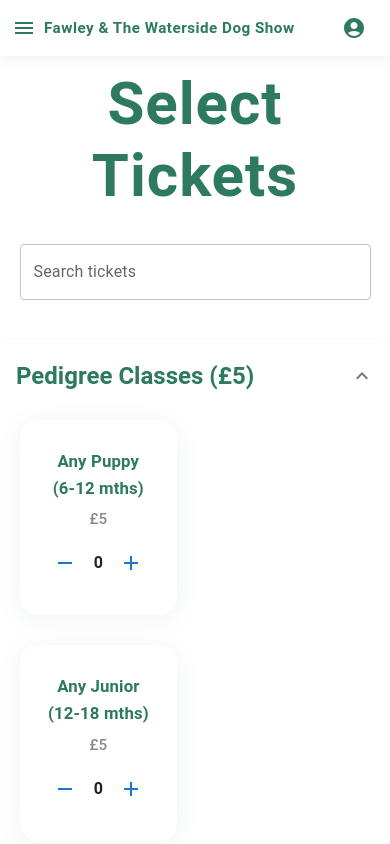
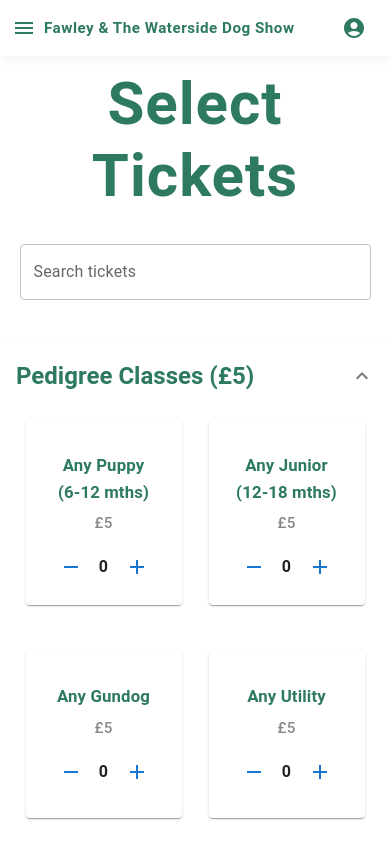
Before and after one commit to eddiemosh/fawley-waterside-dog-show, a React (Create React App) app: page /tickets in a window 390 px wide. Shown: the top 844 px of the page. Built offline with nearby package versions, Linux system fonts and the light colour scheme.

Commit message:
optional name

```diff
--- a/src/components/payments/cash-payment.js
+++ b/src/components/payments/cash-payment.js
@@ -24,15 +24,7 @@ const allTickets = [
 ];
 
 const CashPayment = () => {
-    const [auth, setAuth] = useState(false);
-    const [username, setUsername] = useState('');
-    const [password, setPassword] = useState('');
-    const [authError, setAuthError] = useState('');
-    const [userInfo, setUserInfo] = useState({
-        firstName: '',
-        lastName: '',
-        email: '',
-    });
+    const [userInfo, setUserInfo] = useState({ firstName: '', lastName: '', email: '' });
     const [dogs, setDogs] = useState([{ name: '', date_of_birth: '', sex: '' }]);
     const [selectedTickets, setSelectedTickets] = useState({});
     const [cashAmount, setCashAmount] = useState('');
@@ -123,68 +115,12 @@ const CashPayment = () => {
         }
     };
 
-    const handleAuthSubmit = (e) => {
-        e.preventDefault();
-        const allowed = ["ed", "ian", "sally"];
-        if (allowed.includes(username.trim().toLowerCase())) {
-            setAuth(true);
-            setAuthError('');
-        } else {
-            setAuthError('Invalid username');
-        }
-    };
-
-    if (!auth) {
-        return (
-            <Container maxWidth="xs" sx={{ mt: 8 }}>
-                <Box
-                    sx={{
-                        display: 'flex',
-                        flexDirection: 'column',
-                        alignItems: 'center',
-                        p: 4,
-                        border: '1px solid #ccc',
-                        borderRadius: 2,
-                        background: '#fff',
-                    }}
-                >
-                    <Typography variant="h5" gutterBottom>Cash Payment Login</Typography>
-                    <form onSubmit={handleAuthSubmit} style={{ width: '100%' }}>
-                        <TextField
-                            label="Username"
-                            value={username}
-                            onChange={e => setUsername(e.target.value)}
-                            fullWidth
-                            margin="normal"
-                            autoFocus
-                        />
-                        <TextField
-                            label="Password"
-                            type="password"
-                            value={password}
-                            onChange={e => setPassword(e.target.value)}
-                            fullWidth
-                            margin="normal"
-                        />
-                        {authError && (
-                            <Typography color="error" sx={{ mt: 1 }}>{authError}</Typography>
-                        )}
-                        <Button type="submit" variant="contained" color="primary" fullWidth sx={{ mt: 2 }}>
-                            Login
-                        </Button>
-                    </form>
-                </Box>
-            </Container>
-        );
-    }
-
     return (
         <Container>
+            <form onSubmit={handleSubmit}>
                 <Box mt={2} mb={4}>
                     <Typography variant="h4" gutterBottom>Record Cash Payment</Typography>
-            </Box>
-            <form onSubmit={handleSubmit}>
-                <Grid container spacing={3}>
+                    <Grid container spacing={2} mb={2}>
                         <Grid item xs={12} sm={4}>
                             <TextField
                                 label="First Name"
@@ -213,29 +149,17 @@ const CashPayment = () => {
                                 value={userInfo.email}
                                 onChange={handleUserInfoChange}
                                 fullWidth
-                            helperText="Recommended for order confirmation, but not required."
-                        />
-                    </Grid>
-                    <Grid item xs={12} sm={4}>
-                        <TextField
-                            label="Cash Amount (£)"
-                            name="cashAmount"
-                            type="number"
-                            value={cashAmount}
-                            onChange={handleCashAmountChange}
-                            fullWidth
                                 required
-                            inputProps={{ min: 0, step: '0.01' }}
                             />
                         </Grid>
                     </Grid>
-                <Box mt={4}>
-                    <Typography variant="h5" gutterBottom>Doggie Info</Typography>
+                    <Box>
+                        <Typography variant="h6" gutterBottom>Dog Information</Typography>
                         {dogs.map((dog, index) => (
-                        <Grid container spacing={2} key={index} alignItems="center">
-                            <Grid item xs={12} sm={4}>
+                            <Grid container spacing={2} key={index} mb={2}>
+                                <Grid item xs={12} sm={3}>
                                     <TextField
-                                    label={`Dog ${index + 1} Name`}
+                                        label="Dog's Name"
                                         name="name"
                                         value={dog.name}
                                         onChange={e => handleDogChange(index, e)}
@@ -271,17 +195,19 @@ const CashPayment = () => {
                                         <MenuItem value="Female">Female</MenuItem>
                                     </TextField>
                                 </Grid>
-                            <Grid item xs={12} sm={1}>
-                                <IconButton onClick={() => handleRemoveDog(index)} disabled={dogs.length === 1}>
+                                <Grid item xs={12} sm={1} sx={{ display: 'flex', alignItems: 'center' }}>
+                                    <IconButton onClick={() => handleRemoveDog(index)} disabled={dogs.length === 1} aria-label="Remove Dog">
                                         <Remove />
                                     </IconButton>
                                 </Grid>
                             </Grid>
                         ))}
+
                         <Box mt={2} textAlign="center">
                             <Button variant="outlined" startIcon={<Add />} onClick={handleAddDog}>
                                 Add Another Dog
                             </Button>
+                        </Box>
                     </Box>
                 </Box>
                 <Box mt={4}>
--- a/src/components/tickets/ticket-selection.css
+++ b/src/components/tickets/ticket-selection.css
@@ -8,11 +8,11 @@
 }
 
 .ticket-grid {
+    display: grid;
+    grid-template-columns: 1fr 1fr;
+    gap: 20px 20px;
     margin-bottom: 10px;
-    display: flex;
-    flex-wrap: wrap;
-    justify-content: center;
-    gap: 12px;
+    justify-items: center;
 }
 
 .ticket-card {
@@ -23,42 +23,50 @@
     border-radius: 8px;
     box-shadow: 0 4px 8px rgba(0, 0, 0, 0.08);
     text-align: center;
-    width: 100%;
-    max-width: 130px;
-    min-width: 90px;
+    width: 95%;
+    min-width: 220px;
+    max-width: 340px;
     flex: 1 1 90px;
     padding: 4px;
-    font-size: 0.85rem;
-    margin: 0 2px 8px 2px;
-    margin-bottom: 10px;
+    font-size: 1rem;
+    margin: 0 auto 10px auto;
 }
 
 .small-card {
-    max-width: 180px;
-    min-width: 140px;
     flex: 1 1 140px;
     padding: 8px;
     font-size: 0.95rem;
     margin: 0 4px 10px 4px;
 }
 
+@media (max-width: 900px) {
+    .ticket-card,
+    .small-card {
+        min-width: 160px;
+        max-width: 95%;
+        font-size: 0.95rem;
+        padding: 10px 4px;
+    }
+}
+
 @media (max-width: 600px) {
     .ticket-selection-title {
         font-size: 2rem;
     }
+    /* Keep 2 per row on mobile */
     .ticket-grid {
-        gap: 8px;
-        flex-wrap: wrap;
-        justify-content: center;
+        grid-template-columns: 1fr 1fr;
+        gap: 12px 8px;
     }
     .ticket-card,
     .small-card {
-        max-width: 44%;
-        min-width: 90px;
-        padding: 3px;
-        font-size: 0.8rem;
-        margin: 0 1% 6px 1%;
-        box-sizing: border-box;
+        min-width: 0;
+        max-width: 80%;
+        width: 80%;
+        font-size: 1rem;
+        padding: 16px 8px;
+        margin: 0 0 16px 0;
+        height: 70%;
     }
 }
 
--- a/src/components/tickets/ticket-selection.js
+++ b/src/components/tickets/ticket-selection.js
@@ -191,15 +191,9 @@ const TicketSelection = () => {
                     </Typography>
                 </AccordionSummary>
                 <AccordionDetails>
-                    <Grid container spacing={2} className="ticket-grid" justifyContent="center">
-                        {filteredPedigree.map((ticket) => (
-                            <Grid item xs={12} sm={6} md={4} key={ticket.name}>
-                                <Card className="ticket-card small-card" style={{
-                                    borderRadius: 18,
-                                    boxShadow: '0 4px 24px rgba(45,122,95,0.08)',
-                                    background: '#fff',
-                                    padding: 12
-                                }}>
+                    <Box className="ticket-grid">
+                        {filteredPedigree.map((ticket, idx) => (
+                            <Card key={ticket.name} className="ticket-card small-card">
                                 <CardContent style={{ display: 'flex', flexDirection: 'column', alignItems: 'center', gap: 8 }}>
                                     <Typography variant="h6" component="div" sx={{ color: '#2d7a5f', fontWeight: 600, fontSize: '1.05rem', textAlign: 'center' }}>
                                         {ticket.name}
@@ -214,12 +208,10 @@ const TicketSelection = () => {
                                     </Box>
                                 </CardContent>
                             </Card>
-                            </Grid>
                         ))}
-                    </Grid>
+                    </Box>
                 </AccordionDetails>
             </Accordion>
-
             {/* All Dog Section */}
             <Accordion defaultExpanded sx={{ mb: 2, borderRadius: 2, boxShadow: '0 2px 6px rgba(76,175,80,0.08)' }}>
                 <AccordionSummary expandIcon={<ExpandMoreIcon />} aria-controls="alldog-content" id="alldog-header">
@@ -228,15 +220,9 @@ const TicketSelection = () => {
                     </Typography>
                 </AccordionSummary>
                 <AccordionDetails>
-                    <Grid container spacing={2} className="ticket-grid" justifyContent="center">
-                        {filteredAllDog.map((ticket) => (
-                            <Grid item xs={12} sm={6} md={4} key={ticket.name}>
-                                <Card className="ticket-card small-card" style={{
-                                    borderRadius: 18,
-                                    boxShadow: '0 4px 24px rgba(76,175,80,0.08)',
-                                    background: '#fff',
-                                    padding: 12
-                                }}>
+                    <Box className="ticket-grid">
+                        {filteredAllDog.map((ticket, idx) => (
+                            <Card key={ticket.name} className="ticket-card small-card">
                                 <CardContent style={{ display: 'flex', flexDirection: 'column', alignItems: 'center', gap: 8 }}>
                                     <Typography variant="h6" component="div" sx={{ color: '#388e3c', fontWeight: 600, fontSize: '1.05rem', textAlign: 'center' }}>
                                         {ticket.name}
@@ -251,9 +237,8 @@ const TicketSelection = () => {
                                     </Box>
                                 </CardContent>
                             </Card>
-                            </Grid>
                         ))}
-                    </Grid>
+                    </Box>
                 </AccordionDetails>
             </Accordion>
 
```
Lines whose indentation alone changed are shown as unchanged.
